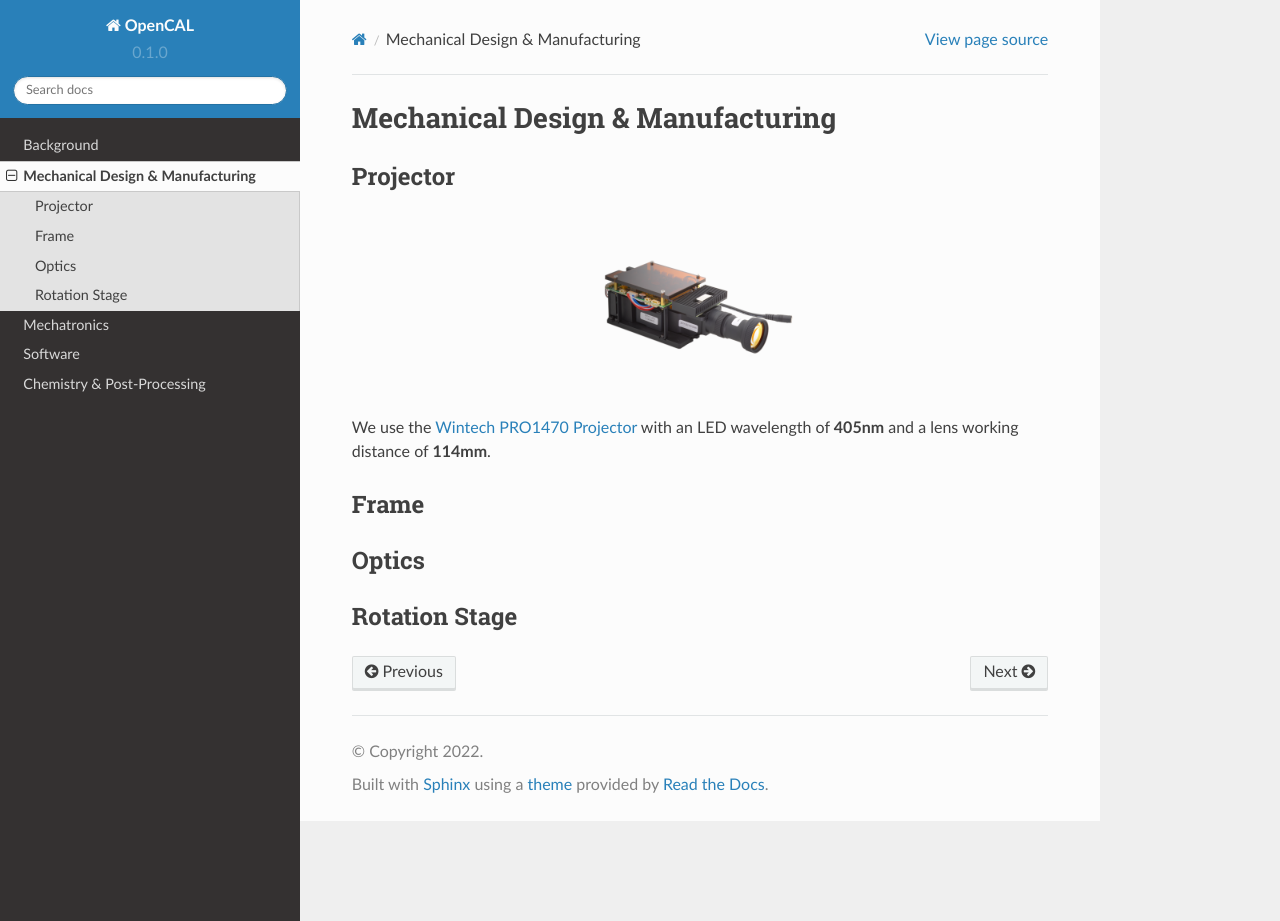
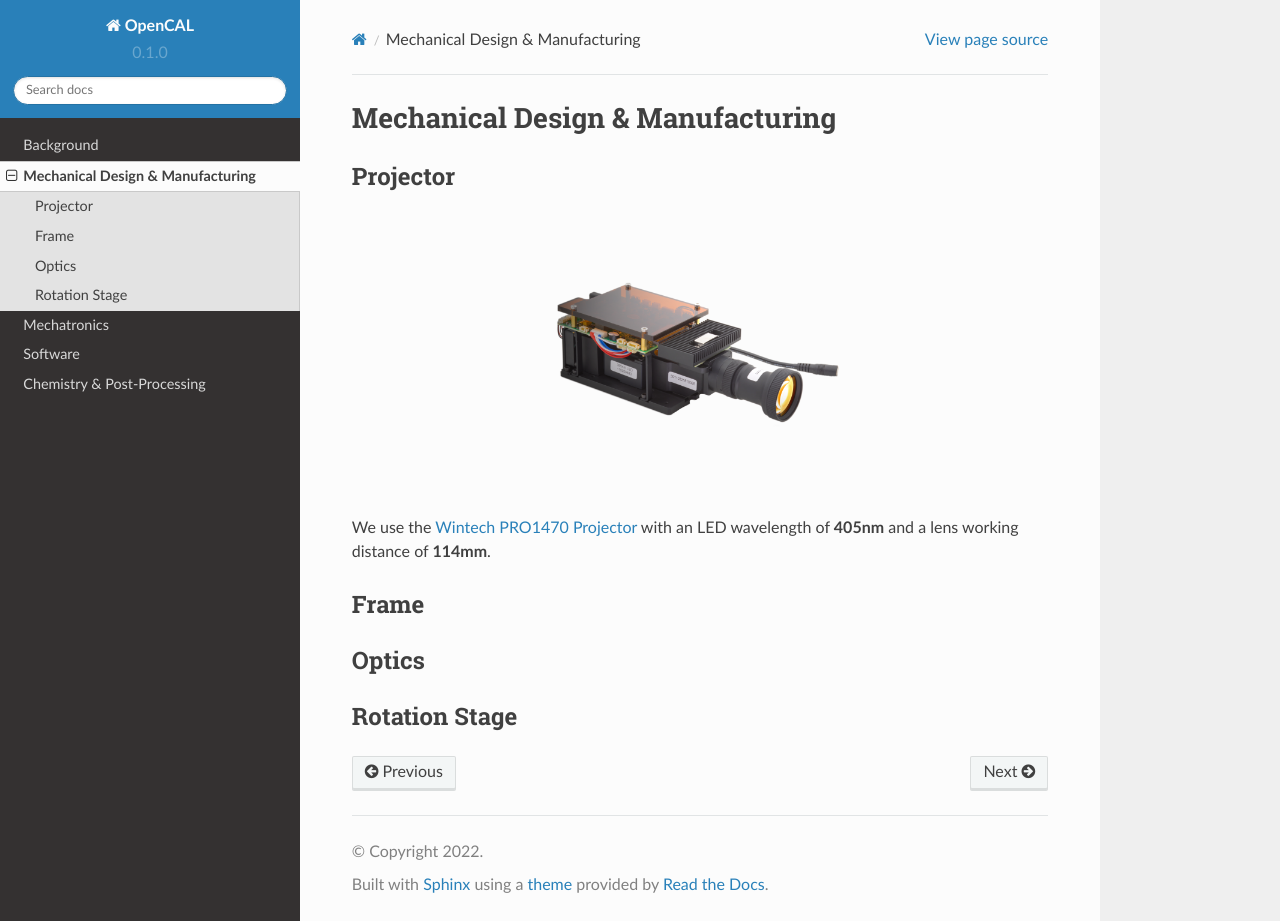
Before and after one commit to anjanasaravanan/openCAL, a Sphinx documentation site: the page built from docs/source/mechanical.rst, in a window 1280 px wide and 921 px high. Built offline with Sphinx 7.4.7 and the Read the Docs theme 2.0.0, drawn with Linux system fonts in a browser that asks for light colours.

Commit message:
Update mechanical.rst

```diff
--- a/docs/source/mechanical.rst
+++ b/docs/source/mechanical.rst
@@ -4,9 +4,9 @@ Mechanical Design & Manufacturing
 Projector
 #########
 .. image:: images/projector-pic.png
-    :width: 200px
+    :width: 300px
     :align: center
-    :height: 200px
+    :height: 300px
     :alt: Wintech PRO1470 projector
 
 We use the `Wintech PRO1470 Projector <https://www.wintechdigital.com/PRO4710>`_ with an LED wavelength of **405nm** and a lens working distance of **114mm**.
```
